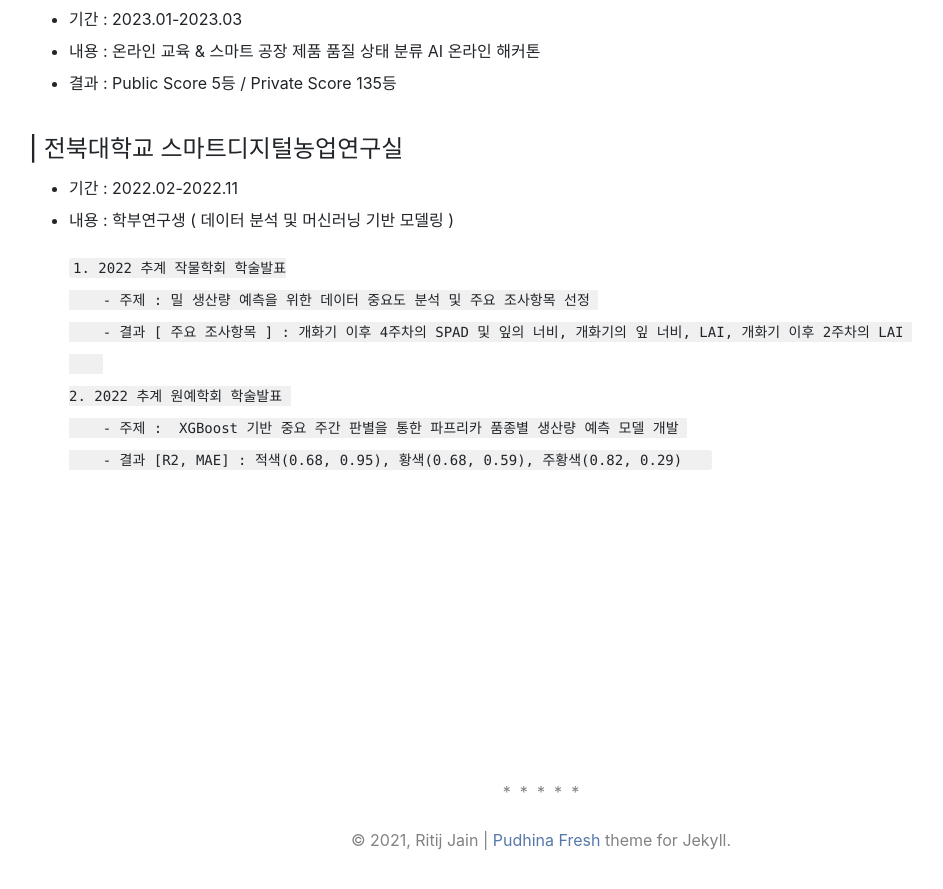
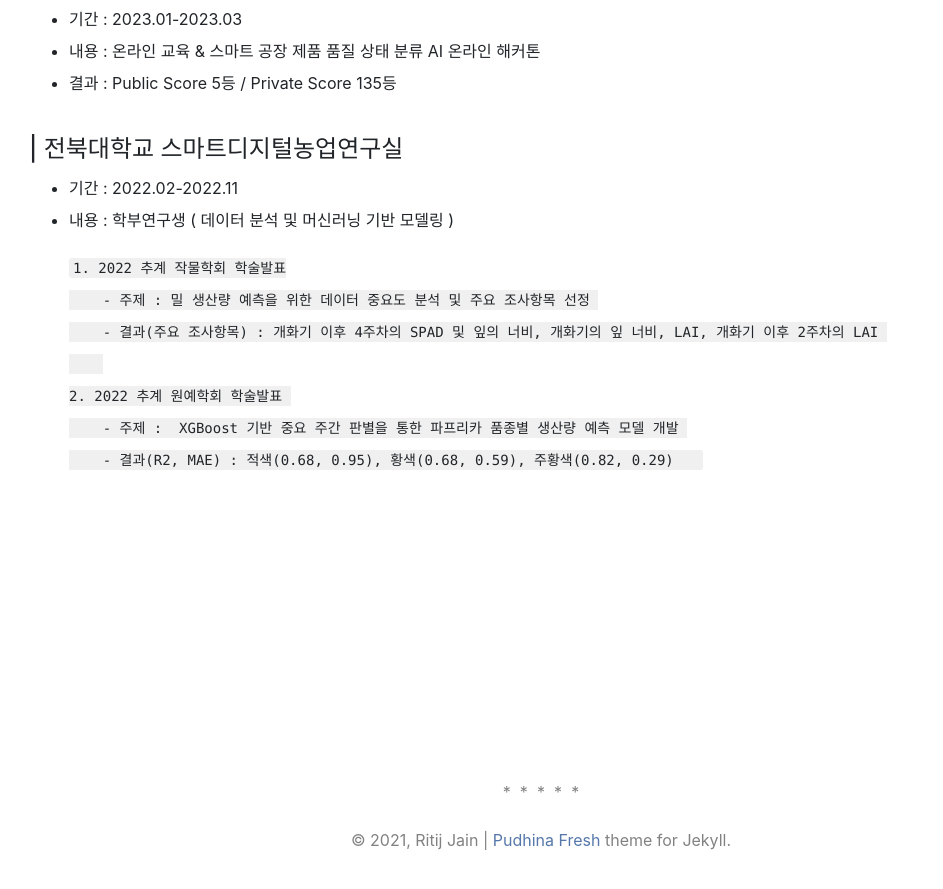
Before and after one commit to riverallzero/riverallzero.github.io, a Jekyll site: the page built from index.md, in a window 1280 px wide and 900 px high, scrolled down 936 px. Shown: the top 889 px of the window, without its empty margins (99-1042 px from the left). Built offline with Jekyll 4.4.1, drawn with Linux system fonts in a browser that asks for light colours; nearby versions of some CDN libraries; a style sheet for code colours, icons or effects is not loaded.

Commit message:
text form

````diff
--- a/index.md
+++ b/index.md
@@ -42,11 +42,11 @@ sitemap:
     ```
     1. 2022 추계 작물학회 학술발표
         - 주제 : 밀 생산량 예측을 위한 데이터 중요도 분석 및 주요 조사항목 선정
-        - 결과 [ 주요 조사항목 ] : 개화기 이후 4주차의 SPAD 및 잎의 너비, 개화기의 잎 너비, LAI, 개화기 이후 2주차의 LAI
+        - 결과(주요 조사항목) : 개화기 이후 4주차의 SPAD 및 잎의 너비, 개화기의 잎 너비, LAI, 개화기 이후 2주차의 LAI
 
     2. 2022 추계 원예학회 학술발표
         - 주제 :  XGBoost 기반 중요 주간 판별을 통한 파프리카 품종별 생산량 예측 모델 개발
-        - 결과 [R2, MAE] : 적색(0.68, 0.95), 황색(0.68, 0.59), 주황색(0.82, 0.29)
+        - 결과(R2, MAE) : 적색(0.68, 0.95), 황색(0.68, 0.59), 주황색(0.82, 0.29)
     ```
 
 <br>
````
